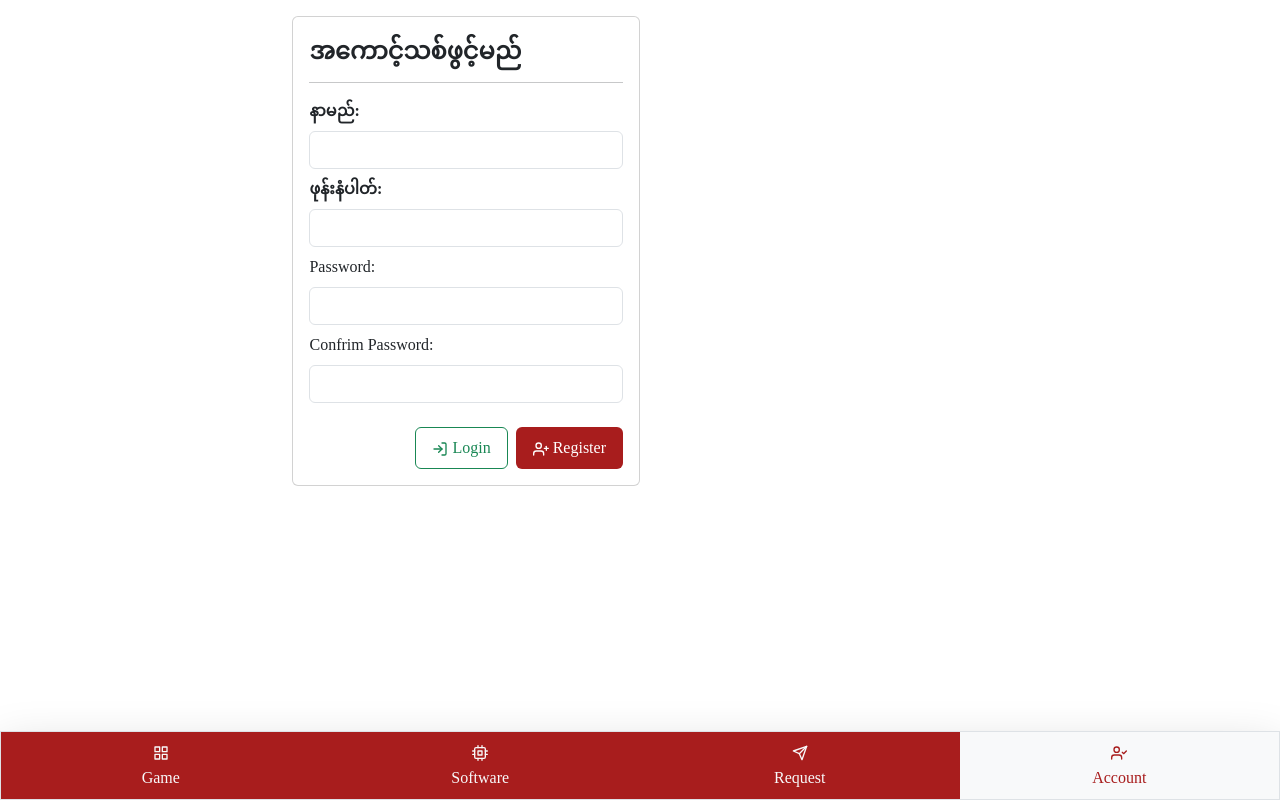
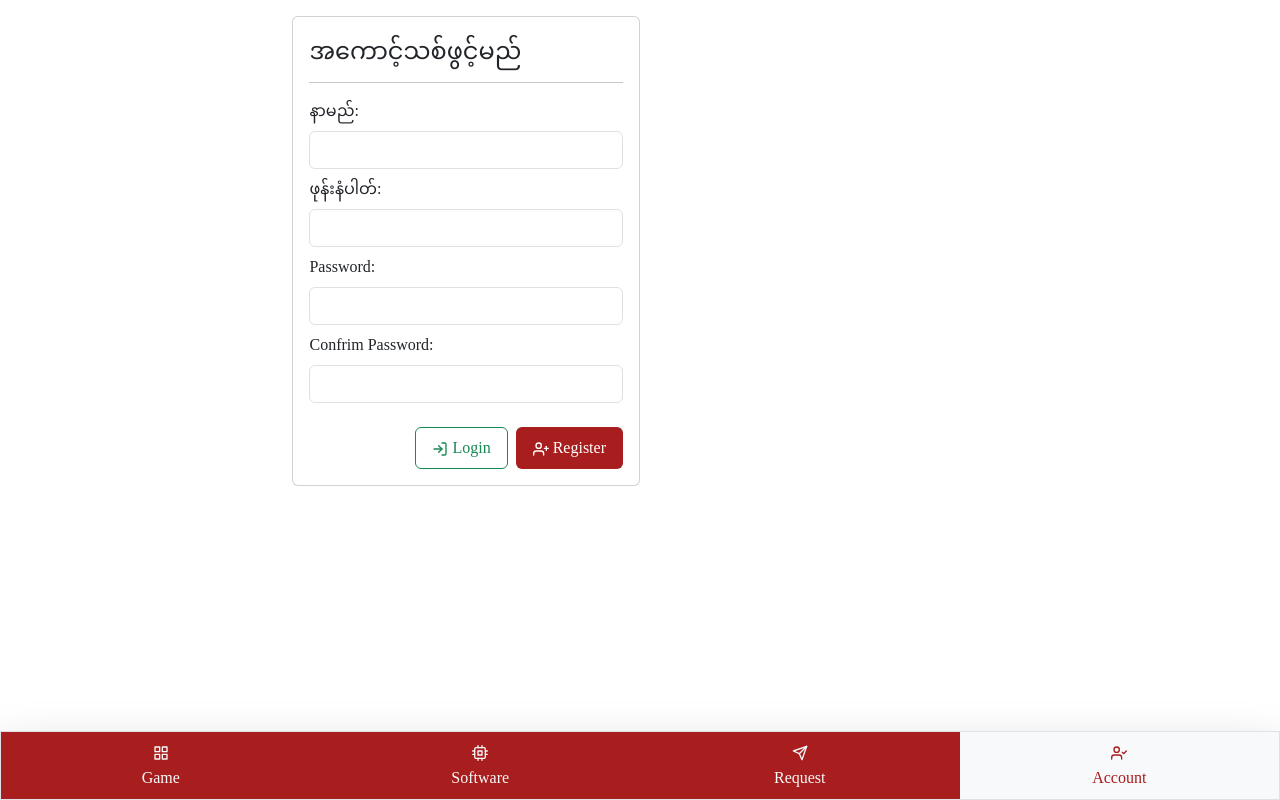
Before and after one commit to aunghtetchun/React-Redux-Vite-MGMM, a React (Vite) app: page /user/register in a window 1280 px wide. Built offline with nearby package versions, Linux system fonts and the light colour scheme; a web font is replaced by a local one.

Commit message:
slide left right changes

```diff
--- a/src/pages/auth/LoginUser.jsx
+++ b/src/pages/auth/LoginUser.jsx
@@ -42,11 +42,11 @@ const LoginUser = () => {
    className="col-12 px-0 min_height">
      <div className="col-12 mt-5 card col-md-6 p-0">
       <div className="card-body">
-      <h4 className="mb-3 mt-1 fw-bolder">အကောင့်ဝင်မည်</h4>
+      <h4 className="mb-3 mt-1 ">အကောင့်ဝင်မည်</h4>
         <hr />
         <form onSubmit={handleSubmit}>
           <div>
-            <label className="form-label mt-2 fw-bolder" htmlFor="email">
+            <label className="form-label mt-2" htmlFor="email">
               ဖုန်းနံပါတ်:
             </label>
             <input
--- a/src/pages/auth/RegisterUser.jsx
+++ b/src/pages/auth/RegisterUser.jsx
@@ -50,11 +50,11 @@ const RegisterUser = () => {
     <div className="col-12 col-md-6 mt-3 p-0 card">
 
       <div className="card-body">
-        <h4 className="mb-3 mt-1 fw-bolder">အကောင့်သစ်ဖွင့်မည်</h4>
+        <h4 className="mb-3 mt-1 ">အကောင့်သစ်ဖွင့်မည်</h4>
         <hr />
         <form onSubmit={handleSubmit}>
           <div className="mb-2">
-            <label className="form-label fw-bolder" htmlFor="name">နာမည်:</label>
+            <label className="form-label " htmlFor="name">နာမည်:</label>
             <input
               type="text"
               id="name"
@@ -66,7 +66,7 @@ const RegisterUser = () => {
              {errors.name && <div className="error text-danger mt-1">{errors.name[0]}</div>}
           </div>
           <div className="mb-2">
-            <label className="form-label fw-bolder" htmlFor="email">ဖုန်းနံပါတ်:</label>
+            <label className="form-label " htmlFor="email">ဖုန်းနံပါတ်:</label>
             <input
               type="number"
               id="email"
```
